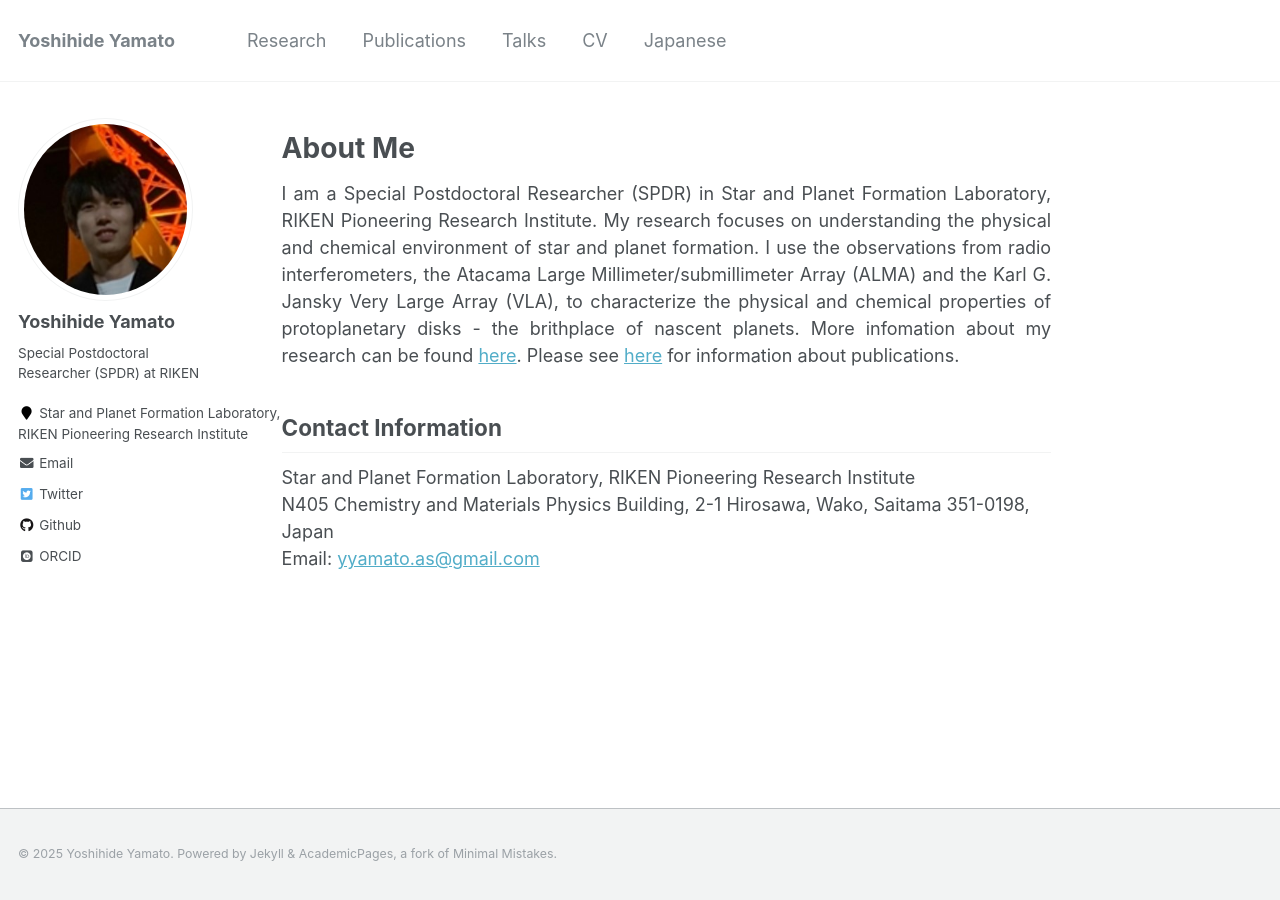
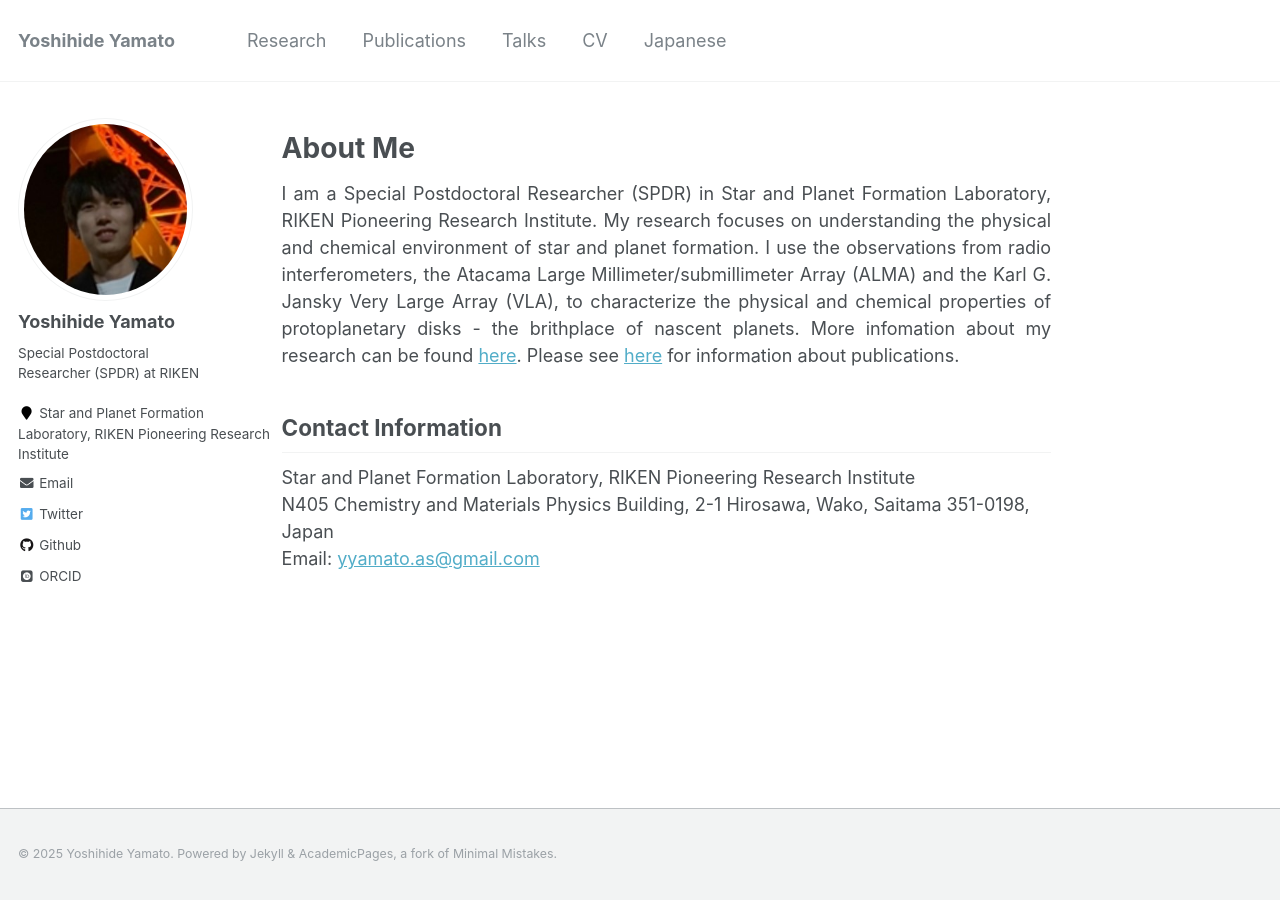
Before and after one commit to yyamato-as/website, a Jekyll site: the page built from _pages/about.md, in a window 1280 px wide. Built offline with Jekyll 4.4.1, drawn with Linux system fonts in a browser that asks for light colours; some web fonts are replaced.

```diff
--- a/_config.yml
+++ b/_config.yml
@@ -84,7 +84,7 @@ author:
   avatar           : "profile.png"
   bio              : "Special Postdoctoral Researcher (SPDR) at RIKEN"
   location         :
-  employer         : "Star and Planet Formation Laboratory, <br> RIKEN Pioneering Research Institute"
+  employer         : "Star and Planet Formation <br> Laboratory, RIKEN Pioneering Research <br> Institute"
   pubmed           : # "https://www.ncbi.nlm.nih.gov/pubmed/?term=john+snow"
   googlescholar    : # "http://yourfullgooglescholarurl.com"
   email            : "yyamato.as@gmail.com"
```
